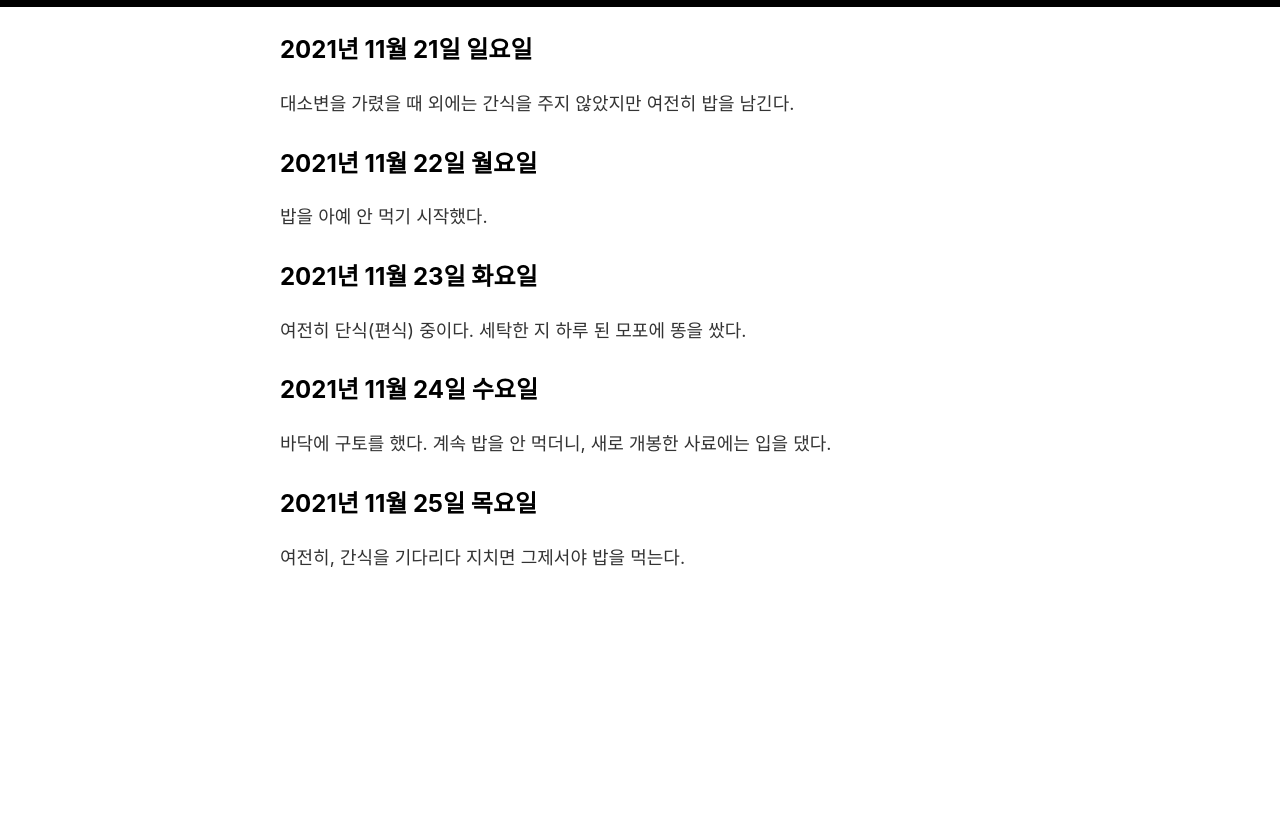
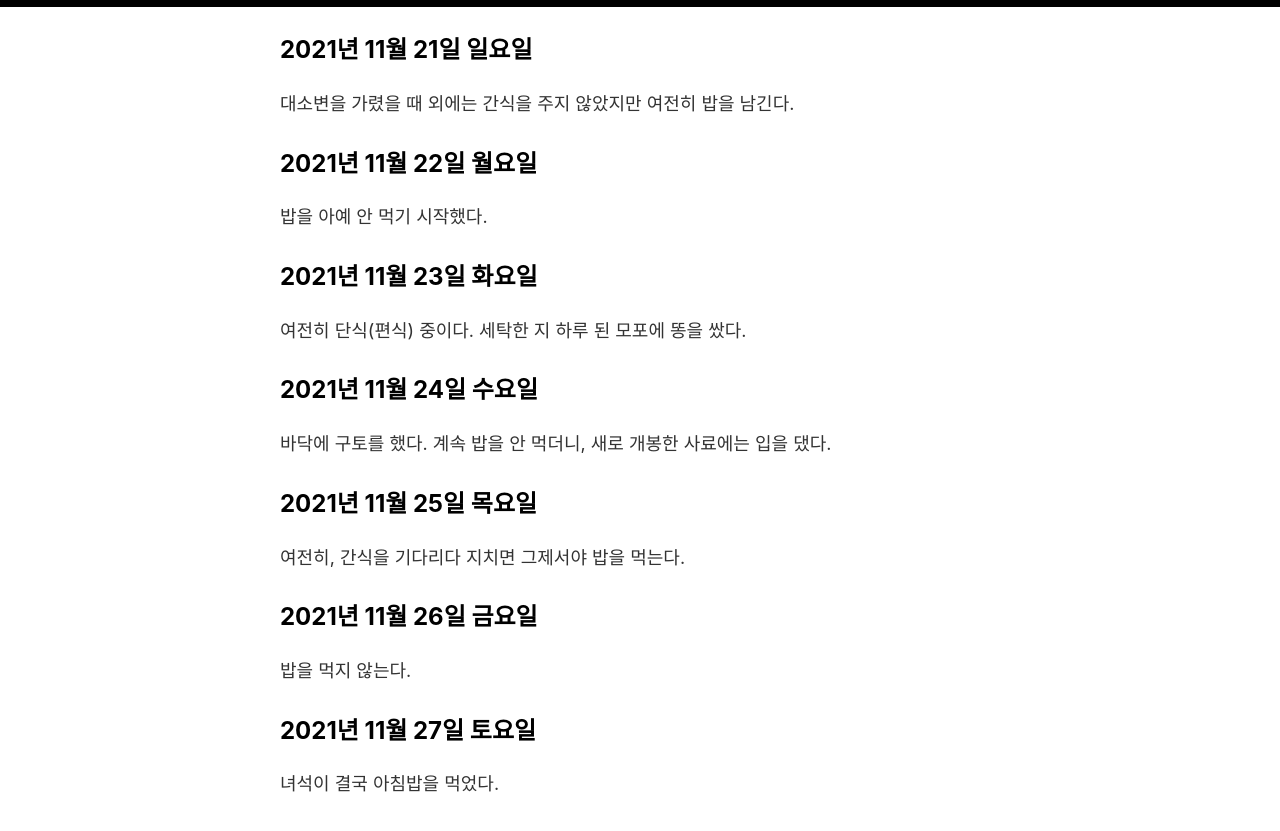
Before and after one commit to oxmhpark/www.exonomicon.net, a Jekyll site: the page built from _posts/2021-10-31-caring-note-of-aeng-doo.md, in a window 1280 px wide and 900 px high, scrolled down 3533 px. Shown: the top 831 px of the window. Built offline with Jekyll 4.4.1, drawn with Linux system fonts in a browser that asks for light colours; comment, search, counter and statistics services are not loaded; before the commit the page ends 4206 px from its top, so only the background shows below that.

Commit message:
Update 2021-10-31-caring-note-of-aeng-doo.md

```diff
--- a/_posts/2021-10-31-caring-note-of-aeng-doo.md
+++ b/_posts/2021-10-31-caring-note-of-aeng-doo.md
@@ -81,3 +81,9 @@ published: true
 
 ## 2021년 11월 25일 목요일
 여전히, 간식을 기다리다 지치면 그제서야 밥을 먹는다.
+
+## 2021년 11월 26일 금요일
+밥을 먹지 않는다.
+
+## 2021년 11월 27일 토요일
+녀석이 결국 아침밥을 먹었다.
```
